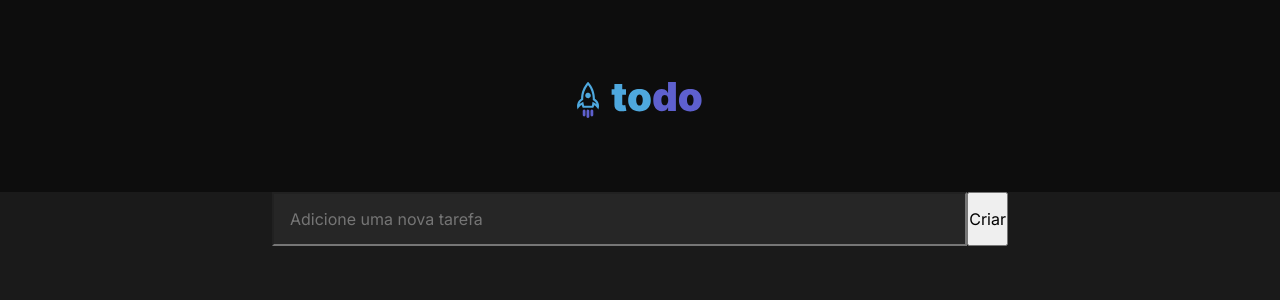
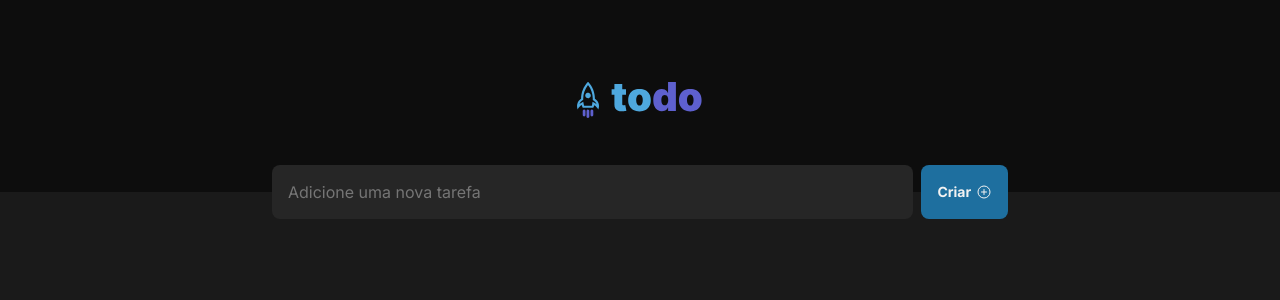
Before and after one commit to josileudo/ToDo, a React (Vite) app: page / in a window 1280 px wide. Shown: the top 300 px of the page. Built offline with nearby package versions, Linux system fonts and the light colour scheme.

Commit message:
:lipstick: feat: Task style created

```diff
--- a/package.json
+++ b/package.json
@@ -9,6 +9,8 @@
     "preview": "vite preview"
   },
   "dependencies": {
+    "date-fns": "^2.29.3",
+    "phosphor-react": "^1.4.1",
     "react": "^18.2.0",
     "react-dom": "^18.2.0"
   },
--- a/src/components/task.module.css
+++ b/src/components/task.module.css
@@ -1,16 +1,45 @@
 .task {
   width: 100%;
+  margin-top: -1.6875rem;
 }
 
 .taskForm {
   display: flex;
+  gap: 0.5rem;
 }
 
 .taskForm input[type='text'] {
   width: 100%;
   height: 3.375rem;
   padding: 0 1rem;
+  line-height: 1.4;
+  border: 0;
+  border-radius: 8px;
 
   background: var(--gray-600);
+  color: var(--gray-100);
+}
 
+.taskForm button[type='submit'] {
+  display: flex;
+  align-items: center;
+  justify-content: center;
+
+  padding: 16px;
+  gap: 0.3rem;
+  font-size: 0.875rem;
+  font-weight: bold;
+  line-height: 1.4;
+  border-radius: 8px;
+  border: 0;
+
+  background: var(--blue-600);
+  color: var(--gray-100);
+  cursor: pointer;
+
+  transition: background 0.2s;
 }
+
+.taskForm button[type='submit']:hover {
+  background: var(--blue-500);
+}
--- a/src/components/task.tsx
+++ b/src/components/task.tsx
@@ -1,4 +1,5 @@
-import styles from './task.module.css'
+import styles from './task.module.css';
+import { PlusCircle } from 'phosphor-react';
 
 export function Task() {
   return (
@@ -8,8 +9,11 @@ export function Task() {
           type='text'
           placeholder="Adicione uma nova tarefa"
         />
-        <button>
+        <button
+          type='submit'
+        >
           Criar
+          <PlusCircle size='16' />
         </button>
       </form>
     </div>
--- a/src/global.css
+++ b/src/global.css
@@ -17,6 +17,11 @@
   --red-500: #E25858;
 }
 
+:focus {
+  outline: transparent;
+  box-shadow: 0 0 0 2px var(--purple-600);
+}
+
 * {
   margin: 0;
   padding: 0;
```
